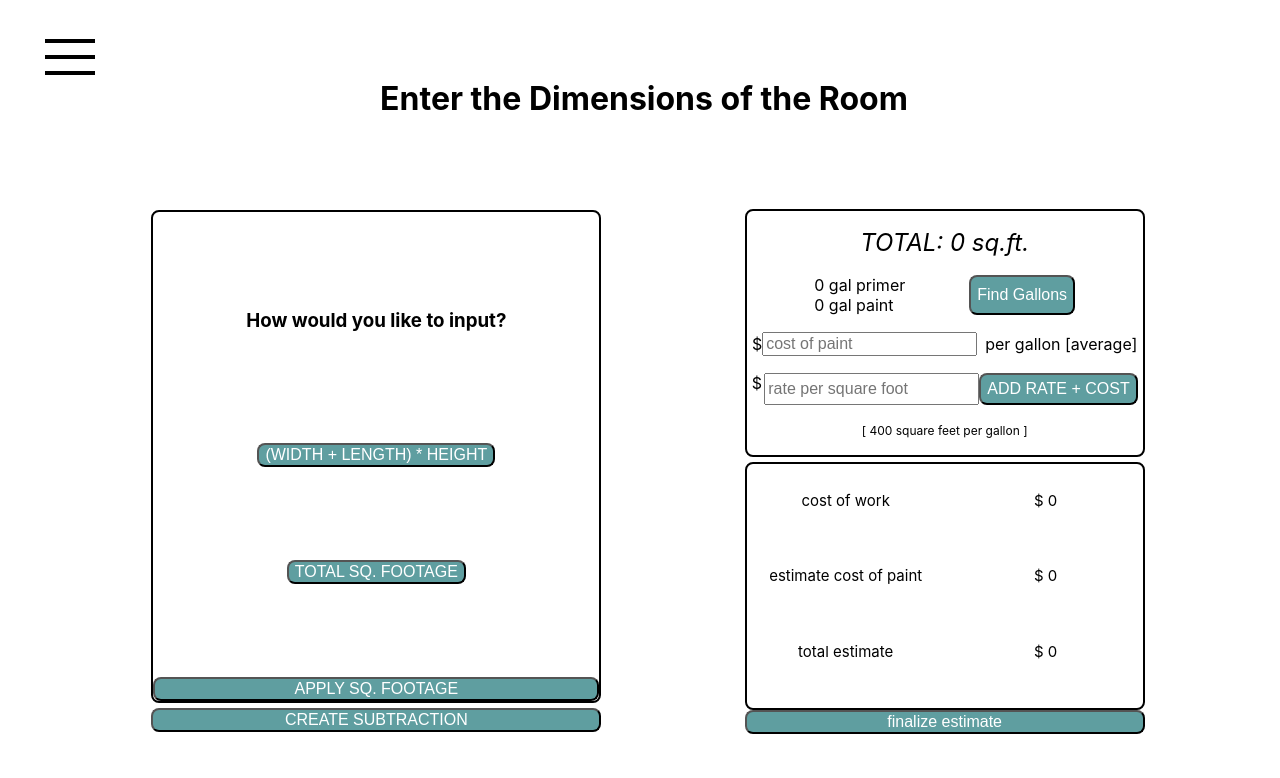
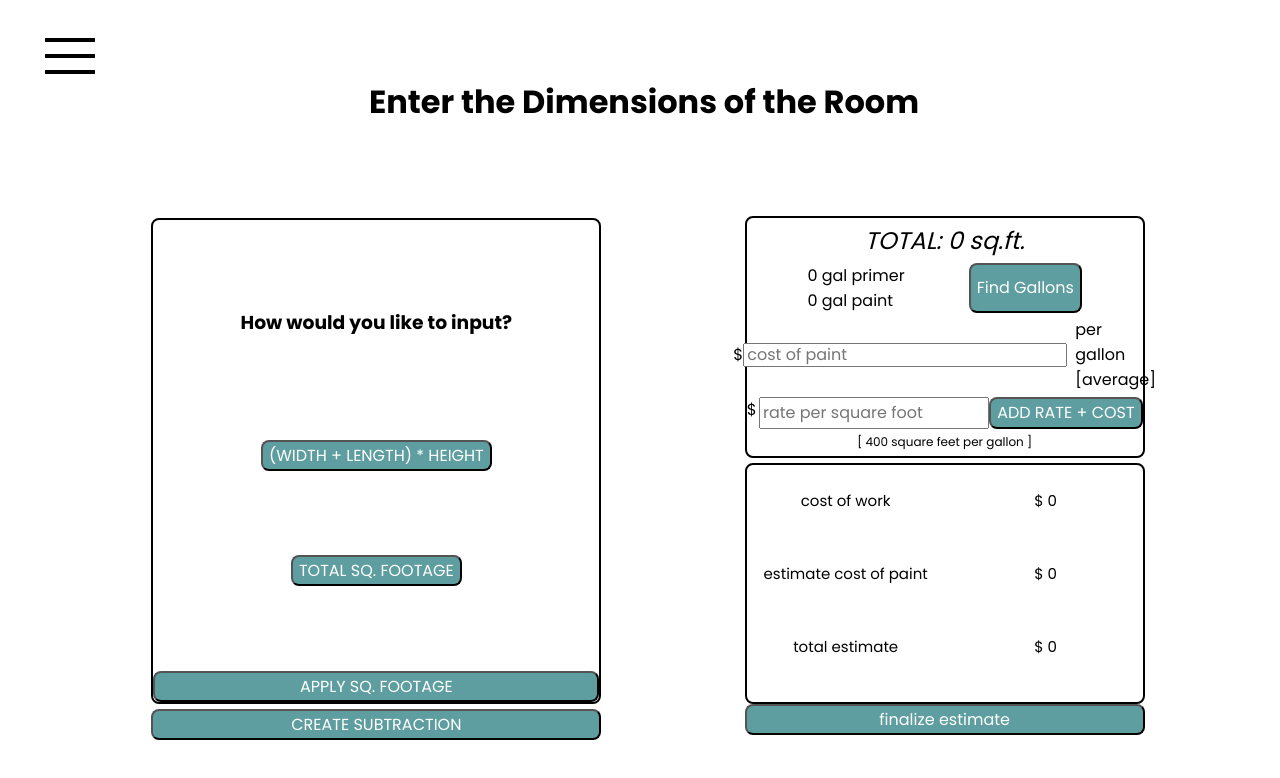
Before and after one commit to MattOrtner/the-painters-tool, a React (Create React App) app: page / in a window 1280 px wide. Shown: the top 778 px of the page. Built offline with nearby package versions, Linux system fonts and the light colour scheme.

Commit message:
style: import google font

```diff
--- a/src/App.css
+++ b/src/App.css
@@ -1,5 +1,7 @@
+@import url("https://fonts.googleapis.com/css2?family=Poppins:wght@100;200;300;400;500;600;700;800;900&display=swap");
 * {
   box-sizing: border-box;
+  font-family: "Poppins", sans-serif;
 }
 
 :root {
@@ -149,7 +151,7 @@
 .theme-title {
   font-weight: 500;
   font-size: 25px;
-  font-family: Georgia, "Times New Roman", Times, serif;
+  /* font-family: Georgia, "Times New Roman", Times, serif; */
   font-style: italic;
   margin-bottom: 50px;
 }
```
